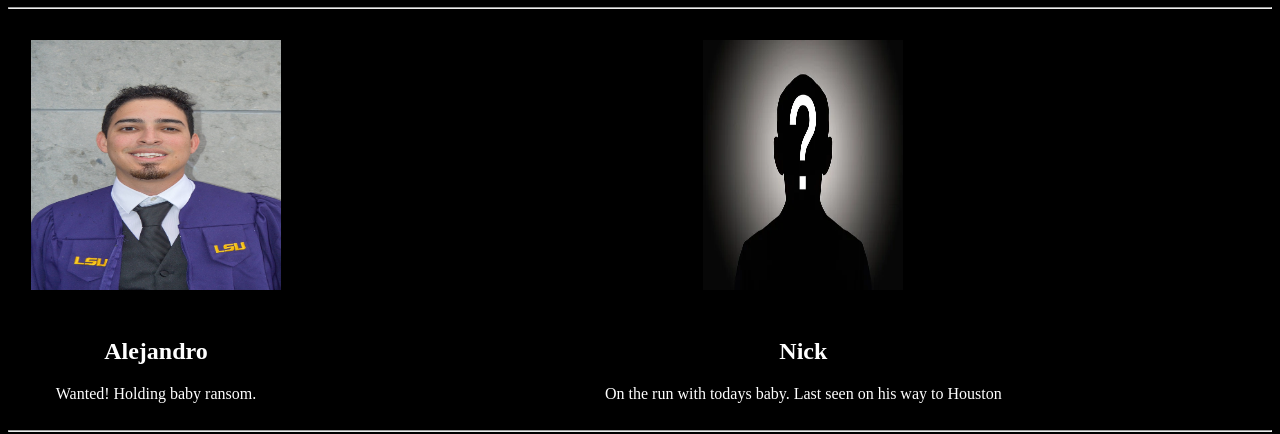
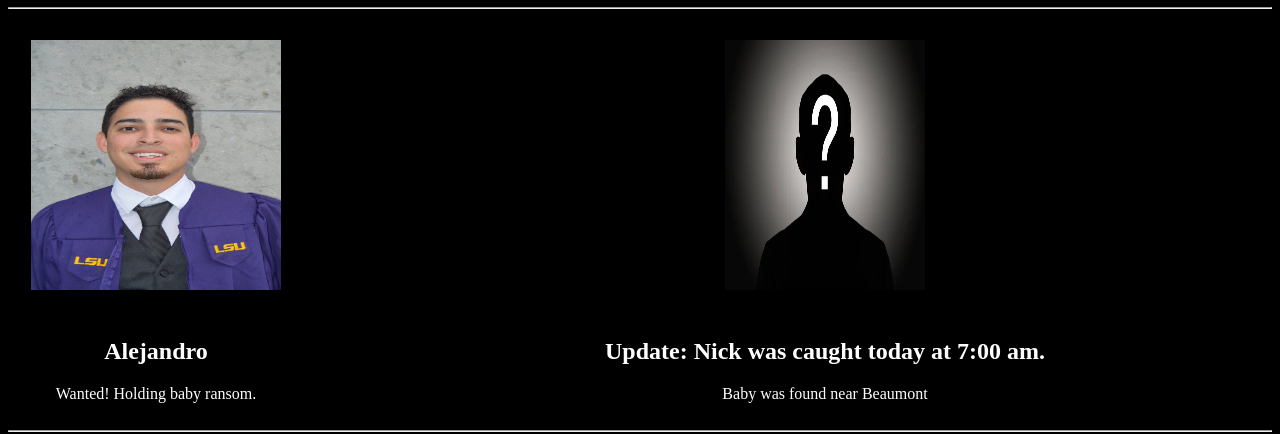
Before and after one commit to asevil1/kingcakemostwanted, a plain HTML site: page index.html in a window 1280 px wide. Shown: the part 73-507 px from the top of the page. Drawn offline with Linux system fonts and the light colour scheme.

Commit message:
Update index.html

```diff
--- a/index.html
+++ b/index.html
@@ -30,8 +30,8 @@
               </td>
               <td>
 
-    <h2 class="wanted-user2">Nick</h2>
-    <p class="introduction-paragraph2">On the run with todays baby. Last seen on his way to Houston</p>
+    <h2 class="wanted-user2"> Update: Nick was caught today at 7:00 am. </h2>
+    <p class="introduction-paragraph2">Baby was found near Beaumont </p>
               </td>
          </tr>
 
```
